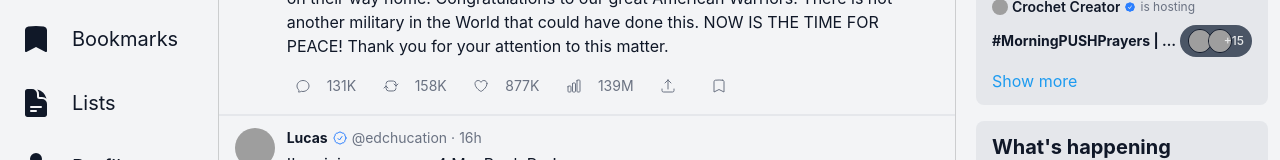
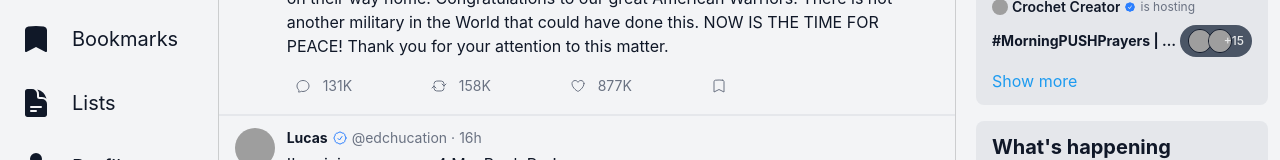
Before and after one commit to whitechapel007/twitter-clone, a Nuxt app: page / in a window 1280 px wide. Shown: the part 309-469 px from the top of the page. Built offline with nearby package versions, Linux system fonts and the light colour scheme; grey boxes are pictures that could not be loaded.

Commit message:
fixed scroll

```diff
--- /dev/null
+++ b/components/AuthPage.vue
@@ -0,0 +1,11 @@
+<template>
+  <div class="flex h-screen">
+    <div class="relative flex-1 hidden w-0 lg:block">
+      <img
+        src="https://unsplash.com/photos/a-close-up-of-a-white-brick-wall-R1X34uWn8IA"
+        alt=""
+        class="absolute inset-0 object-cover w-full h-full"
+      />
+    </div>
+  </div>
+</template>
--- a/components/post/TweetItem.vue
+++ b/components/post/TweetItem.vue
@@ -97,7 +97,7 @@
         >
           <!-- Reply -->
           <button
-            class="flex items-center space-x-2 hover:text-blue-500 transition-colors duration-200 group"
+            class="flex items-center space-x-1 hover:text-blue-500 transition-colors duration-200 group"
             @click.stop="handleReply"
           >
             <div
@@ -110,7 +110,7 @@
 
           <!-- Retweet -->
           <button
-            class="flex items-center space-x-2 hover:text-green-500 transition-colors duration-200 group"
+            class="flex items-center space-x-1 hover:text-green-500 transition-colors duration-200 group"
             :class="{ 'text-green-500': isRetweeted }"
             @click.stop="handleRetweet"
           >
@@ -126,7 +126,7 @@
 
           <!-- Like -->
           <button
-            class="flex items-center space-x-2 hover:text-red-500 transition-colors duration-200 group"
+            class="flex items-center space-x-1 hover:text-red-500 transition-colors duration-200 group"
             :class="{ 'text-red-500': isLiked }"
             @click.stop="handleLike"
           >
@@ -139,34 +139,9 @@
             <span class="text-sm">{{ formatNumber(tweet.stats.likes) }}</span>
           </button>
 
-          <!-- Views -->
-          <button
-            class="flex items-center space-x-2 hover:text-blue-500 transition-colors duration-200 group"
-            @click.stop="handleViews"
-          >
-            <div
-              class="p-2 rounded-full group-hover:bg-blue-100 dark:group-hover:bg-blue-900/20 transition-colors duration-200"
-            >
-              <ChartBarIcon class="w-4 h-4" />
-            </div>
-            <span class="text-sm">{{ formatNumber(tweet.stats.views) }}</span>
-          </button>
-
-          <!-- Share -->
-          <button
-            class="flex items-center space-x-2 hover:text-blue-500 transition-colors duration-200 group"
-            @click.stop="handleShare"
-          >
-            <div
-              class="p-2 rounded-full group-hover:bg-blue-100 dark:group-hover:bg-blue-900/20 transition-colors duration-200"
-            >
-              <ArrowUpTrayIcon class="w-4 h-4" />
-            </div>
-          </button>
-
           <!-- Bookmark -->
           <button
-            class="flex items-center space-x-2 hover:text-blue-500 transition-colors duration-200 group"
+            class="flex items-center space-x-1 hover:text-blue-500 transition-colors duration-200 group"
             :class="{ 'text-blue-500': isBookmarked }"
             @click.stop="handleBookmark"
           >
@@ -190,8 +165,6 @@ import {
   ChatBubbleOvalLeftIcon,
   ArrowPathRoundedSquareIcon,
   HeartIcon,
-  ChartBarIcon,
-  ArrowUpTrayIcon,
   BookmarkIcon,
 } from "@heroicons/vue/24/outline";
 import {
@@ -303,16 +276,6 @@ const handleLike = () => {
   // Implement like functionality
 };
 
-const handleViews = () => {
-  console.log("Views for tweet:", props.tweet.id);
-  // Implement views functionality
-};
-
-const handleShare = () => {
-  console.log("Share tweet:", props.tweet.id);
-  // Implement share functionality
-};
-
 const handleBookmark = () => {
   isBookmarked.value = !isBookmarked.value;
   console.log("Bookmark:", props.tweet.id, isBookmarked.value);
--- a/lib/auth/jwt.ts
+++ b/lib/auth/jwt.ts
@@ -1,4 +1,5 @@
 import jwt from "jsonwebtoken";
+
 
 // JWT Configuration
 const ACCESS_TOKEN_SECRET = process.env.ACCESS_TOKEN_SECRET!;
```
